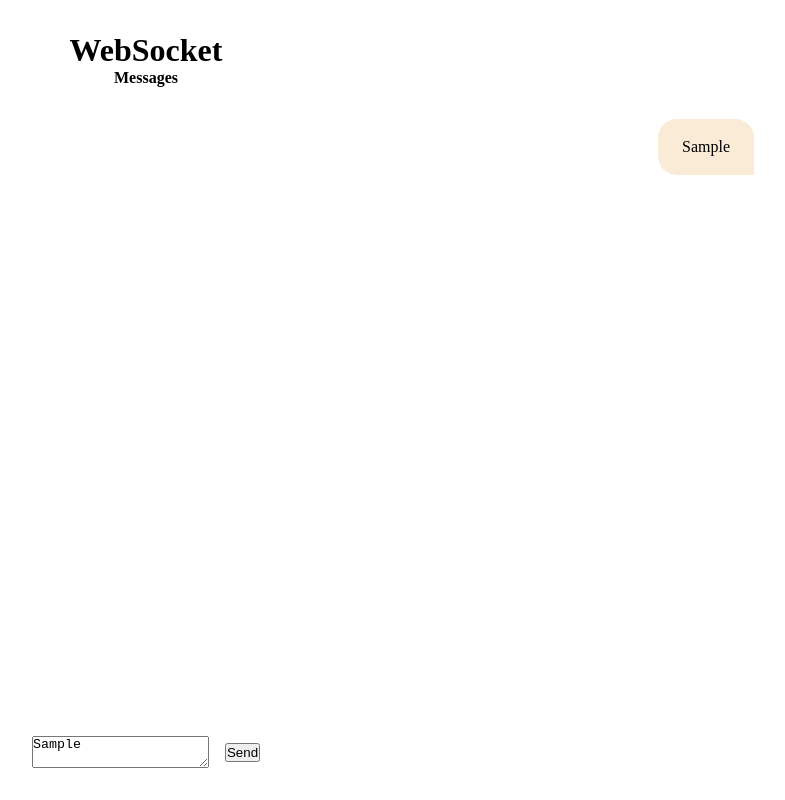
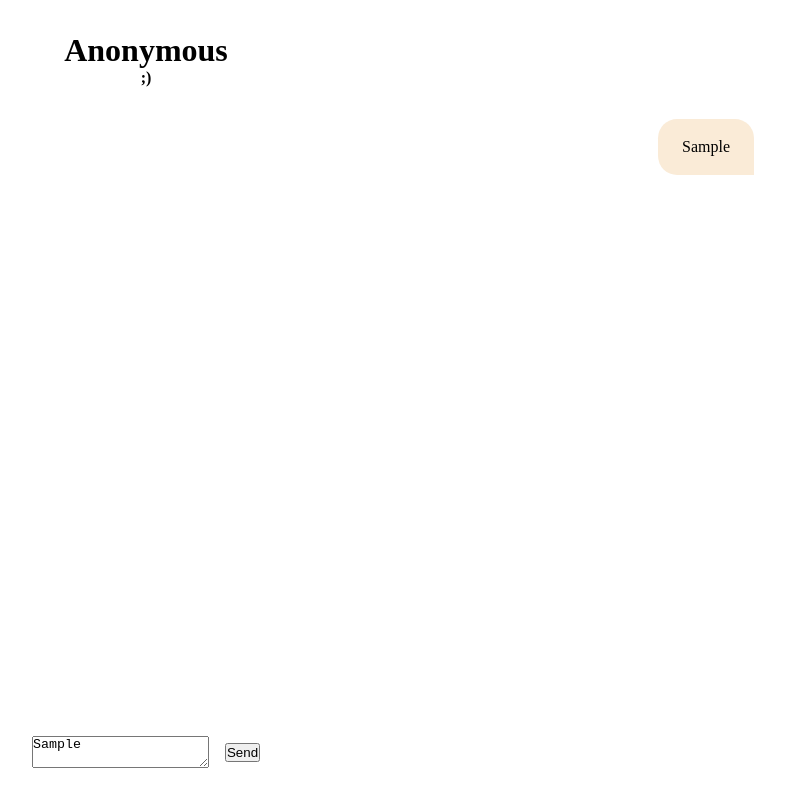
Before and after one commit to murtuzaalisurti/ws-websocket, a website: page public/index.html in a window 1280 px wide. Both pictures are taken after typing "Sample" into the empty fields and a click on the button "Send". Shown: the whole page, without its empty margins (494-1279 px from the left). Drawn offline with Linux system fonts and the light colour scheme.

Commit message:
optimized

```diff
--- a/public/index.html
+++ b/public/index.html
@@ -5,7 +5,7 @@
     <meta charset="UTF-8">
     <meta http-equiv="X-UA-Compatible" content="IE=edge">
     <meta name="viewport" content="width=device-width, initial-scale=1.0">
-    <title>Document</title>
+    <title>Anonymous</title>
     <style>
         * {
             margin: 0;
@@ -68,16 +68,18 @@
 </head>
 
 <body>
-    <h1>WebSocket</h1>
+    <h1>Anonymous</h1>
     <section id="inputContain">
         <textarea type="text" id="inputMessage"></textarea>
         <button id="sendMessage">Send</button>
     </section>
     <section id="messages">
-        <h4>Messages</h4>
+        <h4>;)</h4>
     </section>
     <script>
-        const ws = new WebSocket("ws://localhost:5000")
+        const protocol = window.location.protocol.includes('https') ? 'wss': 'ws'
+        console.log(location.host);
+        const ws = new WebSocket(`${protocol}://${location.hostname}:5000`)
         const messages = document.querySelector("#messages");
         let firstLoad = true
         let me;
@@ -87,7 +89,7 @@
             console.log(messages.scrollTop, messages.scrollHeight, messages.clientHeight);
         }
 
-        document.querySelector("#sendMessage").addEventListener("click", () => {
+        function sendMessage() {
             let messageContain = document.createElement("p")
             messageContain.innerText = document.querySelector("#inputMessage").value
             messageContain.setAttribute("data-me", true)
@@ -95,6 +97,14 @@
 
             ws.send(document.querySelector("#inputMessage").value)
             focusLast();
+        }
+
+        document.querySelector("#sendMessage").addEventListener("click", () => {
+            sendMessage()
+        })
+
+        document.addEventListener("keypress", (e) => {
+            e.key === "Enter" && sendMessage()
         })
 
         ws.onmessage = (message) => {
```
